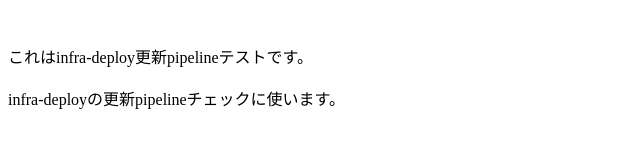
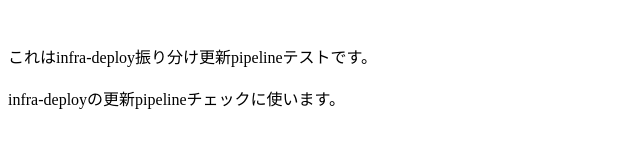
Before and after one commit to kitamura-teams/infra_test_deploy, a plain HTML site: page index.html in a window 1280 px wide. Shown: the whole page, without its empty margins (0-640 px from the left). Drawn offline with Linux system fonts and the light colour scheme.

Commit message:
fifthtime

```diff
--- a/index.html
+++ b/index.html
@@ -5,7 +5,7 @@
 <body>
 <br/>
 <br/>
-これはinfra-deploy更新pipelineテストです。<br/>
+これはinfra-deploy振り分け更新pipelineテストです。<br/>
 <br/>
 infra-deployの更新pipelineチェックに使います。<br/>
 <br/>
```
